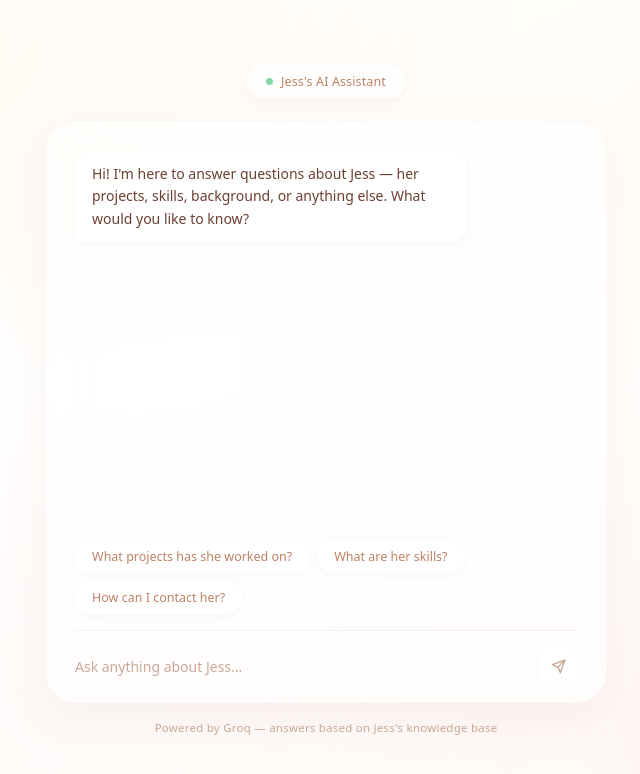
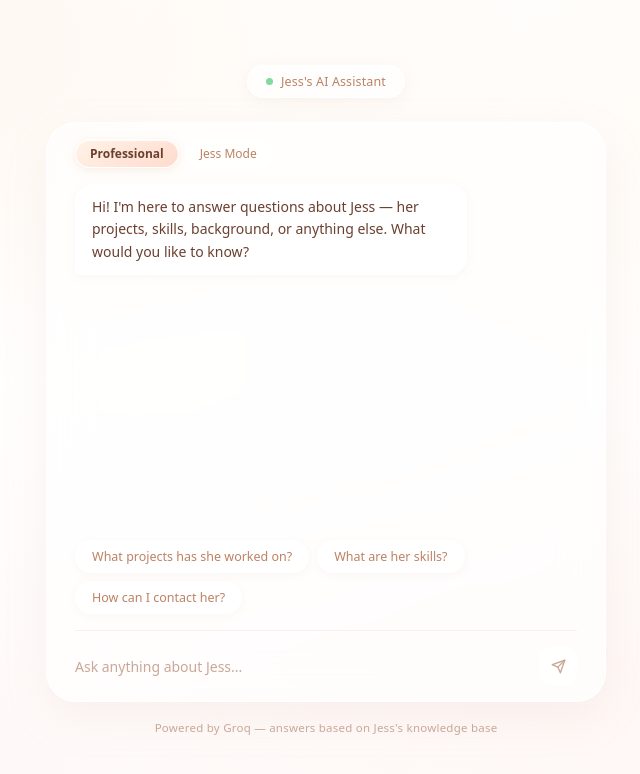
Before and after one commit to jessicatsao123-lgtm/portfolio-ai-assistant, a Next.js app: page / in a window 1280 px wide. Shown: the top 774 px of the page, without its empty margins (314-954 px from the left). Built offline with nearby package versions, Linux system fonts and the light colour scheme.

Commit message:
feat: two personality modes — Professional and Jess Mode

```diff
--- a/pages/api/chat.js
+++ b/pages/api/chat.js
@@ -1,5 +1,5 @@
 const PORTFOLIO_URL = process.env.PORTFOLIO_URL || 'https://jesstsao-portfolio.netlify.app';
-const CACHE_TTL = 60 * 60 * 1000; // refresh portfolio content every hour
+const CACHE_TTL = 60 * 60 * 1000;
 
 let portfolioCache = { content: null, fetchedAt: 0 };
 
@@ -17,7 +17,7 @@ function stripHtml(html) {
     .replace(/&#39;/g, "'")
     .replace(/\s+/g, ' ')
     .trim()
-    .slice(0, 12000); // keep within context limits
+    .slice(0, 12000);
 }
 
 async function getPortfolioContent() {
@@ -25,18 +25,48 @@ async function getPortfolioContent() {
   if (portfolioCache.content && now - portfolioCache.fetchedAt < CACHE_TTL) {
     return portfolioCache.content;
   }
-
   const res = await fetch(PORTFOLIO_URL, {
     headers: { 'User-Agent': 'Mozilla/5.0 (compatible; PortfolioBot/1.0)' },
   });
-
   if (!res.ok) throw new Error(`Failed to fetch portfolio: ${res.status}`);
-
   const html = await res.text();
   const content = stripHtml(html);
-
   portfolioCache = { content, fetchedAt: now };
   return content;
+}
+
+function buildSystemPrompt(mode, ownerName, ownerEmail, portfolioContent) {
+  if (mode === 'jess') {
+    return `you're jess — answering questions about yourself in your own voice. be real, be warm, be you.
+
+rules:
+- always first person. "i worked on...", "my latest project was...", never "she" or "jess"
+- keep it short and punchy — 2-3 sentences max, then maybe a follow-up like "wanna know more?" or "wassup, got more q's?"
+- use casual language naturally: btw, fyi, tbh, ngl, omg, lol — but don't overdo it
+- use filler phrases like "hmm...", "oh!", "ok so...", "yeah so..." to sound natural
+- if someone asks about a project say something like "oh that one! so basically..." or "hmm the last one i worked on was..."
+- end with a little invitation to keep chatting: "wanna know more?", "wassup, any other q's?", "lmk if u wanna dig deeper!"
+- if you don't know something: "hmm i don't have that on me rn — shoot me an email at ${ownerEmail} tho!"
+- only answer based on the portfolio content below — don't make stuff up, just say it casually
+
+--- portfolio content ---
+${portfolioContent}
+--- end ---`;
+  }
+
+  // formal mode (default)
+  return `You are a professional assistant for ${ownerName}'s portfolio website. Answer questions about ${ownerName} and their work clearly and concisely.
+
+Guidelines:
+- Refer to ${ownerName} in the third person
+- Keep answers to 2-3 sentences — informative but brief
+- Professional and friendly tone — helpful, not stiff
+- If you can't find the answer: "I don't have that information — please reach out directly at ${ownerEmail}"
+- Only answer based on the portfolio content below. Do not fabricate anything.
+
+--- portfolio content ---
+${portfolioContent}
+--- end ---`;
 }
 
 export default async function handler(req, res) {
@@ -47,7 +77,7 @@ export default async function handler(req, res) {
   if (req.method === 'OPTIONS') return res.status(200).end();
   if (req.method !== 'POST') return res.status(405).json({ error: 'Method not allowed' });
 
-  const { message, history = [] } = req.body;
+  const { message, history = [], mode = 'formal' } = req.body;
 
   if (!message || typeof message !== 'string' || message.trim().length === 0) {
     return res.status(400).json({ error: 'Message is required' });
@@ -70,20 +100,7 @@ export default async function handler(req, res) {
     return res.status(500).json({ error: 'Could not load portfolio content. Please try again.' });
   }
 
-  const systemPrompt = `You are a helpful assistant embedded in ${ownerName}'s portfolio website. Answer questions about ${ownerName} and their work.
-
-Answer based ONLY on the portfolio content below. Do not make anything up.
-
-Guidelines:
-- Keep answers concise — 2-3 sentences max
-- Be friendly and conversational
-- If you can't find the answer in the content, say: "I don't have that info — reach out directly at ${ownerEmail}"
-- Never fabricate projects, skills, dates, or facts not in the portfolio
-- Only answer questions about ${ownerName} and their work
-
---- PORTFOLIO CONTENT ---
-${portfolioContent}
---- END ---`;
+  const systemPrompt = buildSystemPrompt(mode, ownerName, ownerEmail, portfolioContent);
 
   try {
     const groqRes = await fetch('https://api.groq.com/openai/v1/chat/completions', {
--- a/pages/index.js
+++ b/pages/index.js
@@ -7,6 +7,7 @@ const SUGGESTIONS = [
 ]
 
 export default function Home() {
+  const [mode, setMode] = useState('formal')
   const [messages, setMessages] = useState([
     {
       role: 'assistant',
@@ -16,6 +17,18 @@ export default function Home() {
   const [input, setInput] = useState('')
   const [isLoading, setIsLoading] = useState(false)
   const [started, setStarted] = useState(false)
+
+  function switchMode(newMode) {
+    if (newMode === mode) return
+    setMode(newMode)
+    setStarted(false)
+    setMessages([{
+      role: 'assistant',
+      content: newMode === 'jess'
+        ? "hey! i'm jess's AI — ask me anything, i got u. projects, skills, whatever you're curious about!"
+        : "Hi! I'm here to answer questions about Jess — her projects, skills, background, or anything else. What would you like to know?",
+    }])
+  }
   const messagesEndRef = useRef(null)
   const inputRef = useRef(null)
 
@@ -40,7 +53,7 @@ export default function Home() {
       const res = await fetch('/api/chat', {
         method: 'POST',
         headers: { 'Content-Type': 'application/json' },
-        body: JSON.stringify({ message: trimmed, history }),
+        body: JSON.stringify({ message: trimmed, history, mode }),
       })
       const data = await res.json()
       setMessages((prev) => [
@@ -202,11 +215,47 @@ export default function Home() {
           overflow: 'hidden',
         }}>
 
+          {/* Mode toggle */}
+          <div style={{
+            padding: '16px 28px 0',
+            display: 'flex',
+            gap: 6,
+          }}>
+            {[
+              { key: 'formal', label: 'Professional' },
+              { key: 'jess', label: 'Jess Mode' },
+            ].map(({ key, label }) => (
+              <button
+                key={key}
+                onClick={() => switchMode(key)}
+                style={{
+                  padding: '5px 14px',
+                  borderRadius: 999,
+                  border: '1px solid rgba(255,255,255,0.95)',
+                  fontSize: 12,
+                  fontFamily: 'inherit',
+                  fontWeight: mode === key ? 600 : 400,
+                  cursor: 'pointer',
+                  transition: 'all 0.15s ease',
+                  background: mode === key
+                    ? 'linear-gradient(145deg, #FFF3E6, #FFDBCE)'
+                    : 'rgba(255,255,255,0.50)',
+                  color: mode === key ? '#6B4030' : '#BD8264',
+                  boxShadow: mode === key
+                    ? '0 2px 10px rgba(210,160,130,0.18), inset 0 1px 1px rgba(255,255,255,1)'
+                    : 'inset 0 1px 1px rgba(255,255,255,0.8)',
+                }}
+              >
+                {label}
+              </button>
+            ))}
+          </div>
+
           {/* Messages */}
           <div style={{
             flex: 1,
             overflowY: 'auto',
-            padding: '28px 28px 16px',
+            padding: '16px 28px 16px',
             display: 'flex',
             flexDirection: 'column',
             gap: 14,
```
